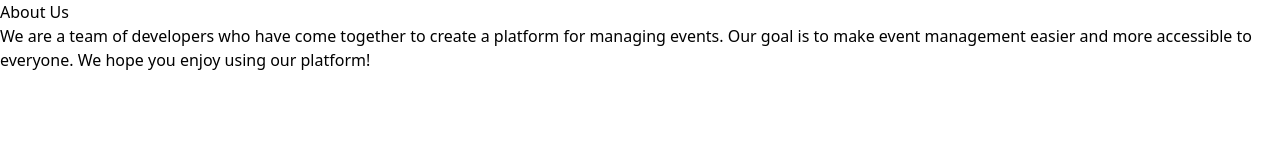
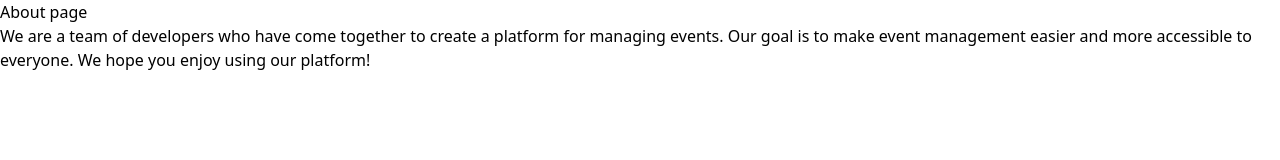
Before and after one commit to SatyamChoubey789/Event-Management-app, a Next.js app in the folder client/: page /about in a window 1280 px wide. Shown: the top 160 px of the page. Built offline with nearby package versions, Linux system fonts and the light colour scheme.

Commit message:
Update page.tsx

```diff
--- a/client/src/app/about/page.tsx
+++ b/client/src/app/about/page.tsx
@@ -3,7 +3,7 @@ export default function About() {
         <div className="grid grid-rows-[20px_1fr_20px] items-center justify-items-center min-h-screen p-8 pb-20 gap-16 sm:p-20 font-[family-name:var(--font-geist-sans)]">
         <main className="flex flex-col gap-8 row-start-2 items-center sm:items-start">
             <h1 className="text-4xl font-bold text-center sm:text-5xl">
-            About Us
+            About page
             </h1>
             <p className="text-lg text-center sm:text-xl">
             We are a team of developers who have come together to create a
```
